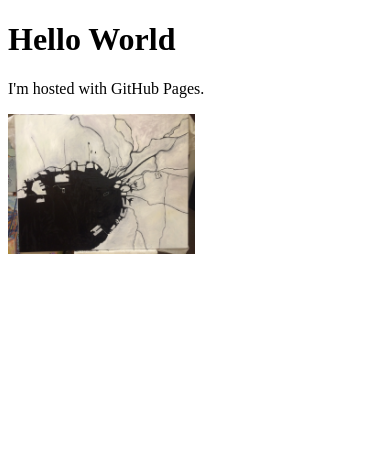
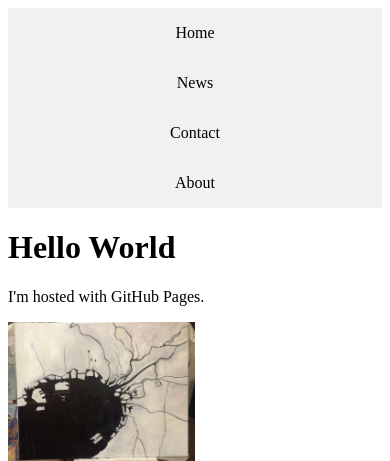
Before and after one commit to youwho42/youwho42.github.io, a PHP site: page / in a window 390 px wide. Shown: the top 461 px of the page. Run offline with PHP 8.4, Linux system fonts and the light colour scheme.

Commit message:
added menu

```diff
--- a/css/style.css
+++ b/css/style.css
@@ -1,3 +1,21 @@
+.sidebar {
+  margin: 0;
+  padding: 0;
+  width: 200px;
+  background-color: #f1f1f1;
+  position: fixed;
+  height: 100%;
+  overflow: auto;
+}
+
+/* Sidebar links */
+.sidebar a {
+  display: block;
+  color: black;
+  padding: 16px;
+  text-decoration: none;
+}
+
 .mainImage{
     width:100%;
 
@@ -6,3 +24,21 @@
     width:50%;
 
 }
+
+/* On screens that are less than 700px wide, make the sidebar into a topbar */
+@media screen and (max-width: 700px) {
+  .sidebar {
+    width: 100%;
+    height: auto;
+    position: relative;
+  }
+  .sidebar a {float: left;}
+  div.content {margin-left: 0;}
+}
+
+/* On screens that are less than 400px, display the bar vertically, instead of horizontally */
+@media screen and (max-width: 400px) {
+  .sidebar a {
+    text-align: center;
+    float: none;
+  }
--- a/index.html
+++ b/index.html
@@ -5,6 +5,14 @@
     </head>
 
     <body>
+
+        <div class="sidebar">
+            <a href="#home">Home</a>
+            <a href="#news">News</a>
+            <a href="#contact">Contact</a>
+            <a href="#about">About</a>
+        </div>
+
     <h1>Hello World</h1>
     <p>I'm hosted with GitHub Pages.</p>
     <div class="mainImage">
```
